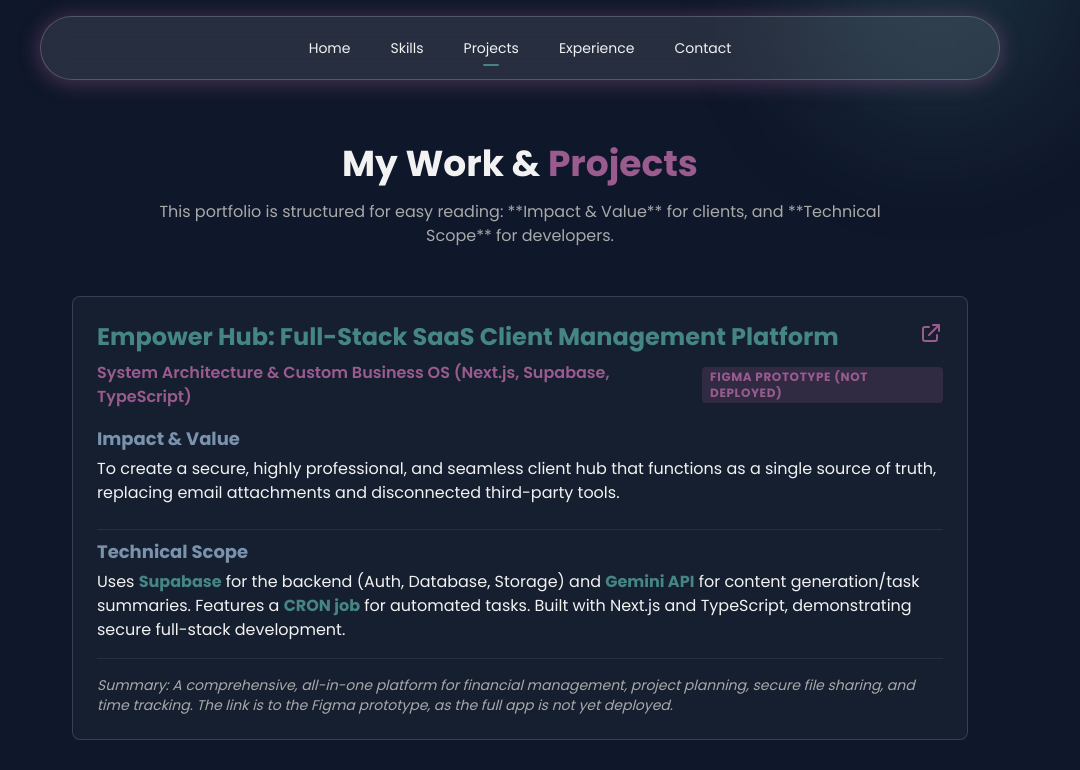
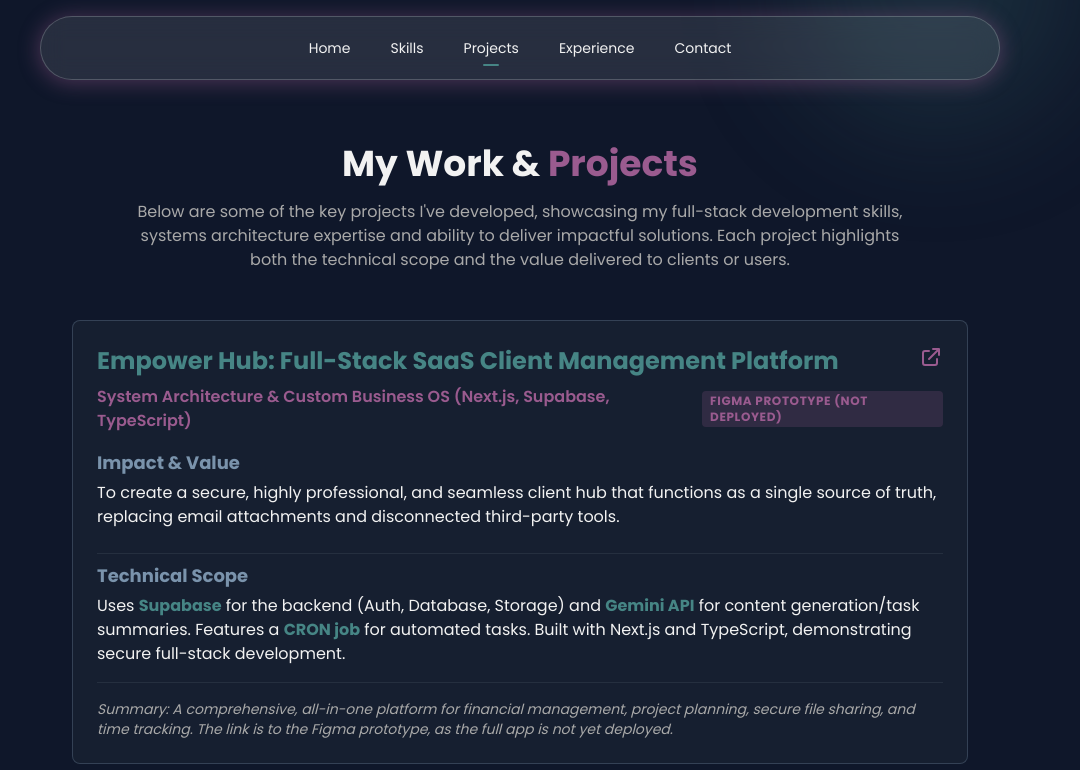
Before and after one commit to nicola-empower/my-portfolio, a Next.js app: page /projects in a window 1280 px wide. Shown: the top 770 px of the page, without its empty margins (120-1200 px from the left). Built offline with nearby package versions, Linux system fonts and the light colour scheme.

Commit message:
updated text header

```diff
--- a/src/app/projects/page.tsx
+++ b/src/app/projects/page.tsx
@@ -293,7 +293,7 @@ export default function ProjectsPage() {
         <section id="projects" className="py-20">
             <h2 className="text-4xl font-bold text-center mb-4">My Work & <span className="text-primary">Projects</span></h2>
             <p className="text-center text-text-muted max-w-3xl mx-auto mb-12">
-                This portfolio is structured for easy reading: **Impact & Value** for clients, and **Technical Scope** for developers.
+                Below are some of the key projects I've developed, showcasing my full-stack development skills, systems architecture expertise and ability to deliver impactful solutions. Each project highlights both the technical scope and the value delivered to clients or users.
             </p>
 
             <div className="flex flex-col items-center gap-8 max-w-4xl mx-auto">
```
